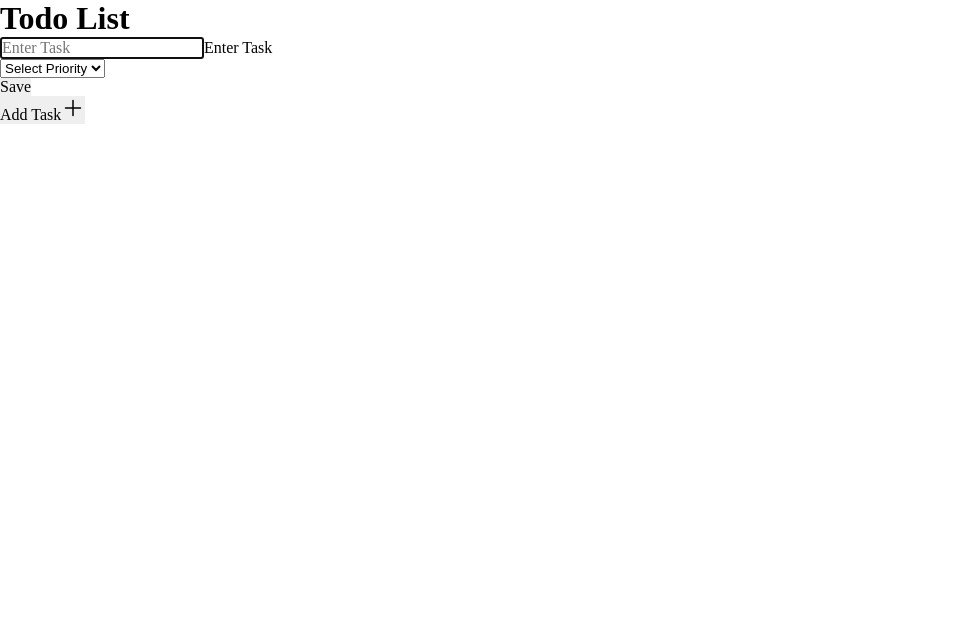
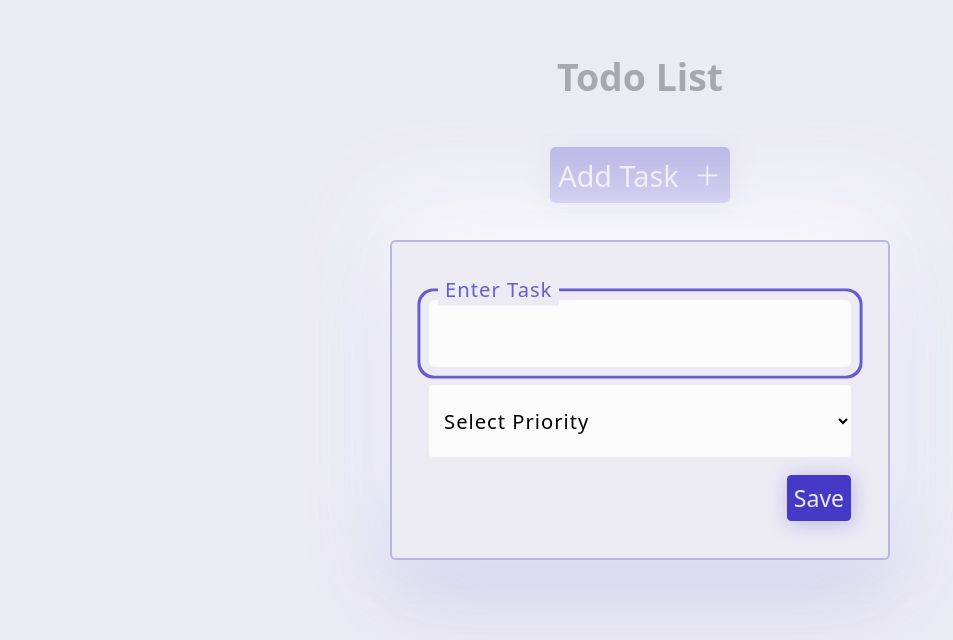
Before and after one commit to Imran-A-K/Qtec-To-Do, a React (Vite) app: page / in a window 1280 px wide. Both pictures are taken after a click on the button "Add Task". Shown: the top 640 px of the page, without its empty margins (0-953 px from the left). Built offline with nearby package versions, Linux system fonts and the light colour scheme.

Commit message:
Added form stylings

```diff
--- a/src/index.css
+++ b/src/index.css
@@ -60,3 +60,217 @@
     color-scheme: light;
   }
 }
+
+:root[color-scheme="dark"] {
+  --bg: var(--bg--dark);
+  --txt: var(--txt--dark);
+  --accent: var(--accent--dark);
+  --accent1: var(--accent1--dark);
+  --muted: var(--muted--dark);
+  color-scheme: dark;
+}
+
+:root[color-scheme="light"] {
+  --bg: var(--bg--light);
+  --txt: var(--txt--light);
+  --accent: var(--accent--light);
+  --accent1: var(--accent1--light);
+  --muted: var(--muted--light);
+  color-scheme: light;
+}
+
+@media screen and (max-width: 768px) {
+  :root {
+    --_size: 1.3rem;
+  }
+}
+
+/* prefers reduced motion */
+@media (prefers-reduced-motion: reduce) {
+  :root {
+    --_tspeed_slow: 50ms;
+    --_tspeed_fast: 50ms;
+  }
+}
+
+body {
+  min-height: 100vh;
+  display: grid;
+  justify-items: center;
+  font-family: system-ui, -apple-system, BlinkMacSystemFont, "Segoe UI", Roboto,
+    Oxygen, Ubuntu, Cantarell, "Open Sans", "Helvetica Neue", sans-serif;
+  background-color: hsl(var(--bg));
+  color: hsl(var(--txt));
+}
+
+::selection {
+  background: hsl(var(--accent) / 0.8);
+  color: hsl(var(--bg));
+}
+
+h1 {
+  font-size: calc(var(--_size) * 1.3);
+  text-align: center;
+}
+
+.container {
+  margin: 4vmax max(calc((100vw - 70rem) / 2), 1.5rem) 6em;
+  display: grid;
+  gap: clamp(2rem, 3.5vmax, 8rem);
+  text-align: center;
+}
+
+hr {
+  border: 0;
+  height: 0.4em;
+  background-color: hsl(var(--accent) / 0.5);
+  border-radius: var(--_radius);
+}
+
+.btn {
+  max-width: fit-content;
+  display: flex;
+  place-items: center;
+  gap: 0.5em;
+  background-color: hsl(var(--accent));
+  color: hsl(var(--bg));
+  text-decoration: none;
+  padding: 0.3em;
+
+  border-radius: var(--_radius);
+  box-shadow: 0.05em 0.1em 0.9em hsl(var(--accent) / 0.3),
+    0 0 0 -0.1em hsl(var(--bg)), 0 0 0 -0.2em hsl(var(--accent));
+  transition: box-shadow var(--_tspeed_fast) var(--_ttype_squish),
+    background-color var(--_tspeed_fast) var(--_ttype_squish);
+}
+
+.btn :where(svg, img, span) {
+  pointer-events: none;
+}
+
+.btn :where(svg, img) {
+  width: var(--_size);
+  height: var(--_size);
+}
+
+.btn:where(:active, :hover) {
+  background-color: hsl(var(--accent) / 0.7);
+  box-shadow: 0 0 0 hsl(var(--accent) / 0.3), 0 0 0 -0.1em hsl(var(--bg)),
+    0 0 0 -0.2em hsl(var(--accent));
+}
+
+.btn:focus {
+  outline: none;
+}
+
+.btn:focus-visible {
+  box-shadow: 0 0 0 hsl(var(--accent) / 0.3), 0 0 0 0.2em hsl(var(--bg)),
+    0 0 0 0.4em hsl(var(--accent) / 0.7);
+}
+.addTask {
+  display: flex;
+  align-items: center;
+  justify-content: space-between;
+  gap: 0.6em;
+  font-size: var(--_size);
+}
+.todo {
+  display: flex;
+  flex-direction: column;
+  gap: 0.6em;
+  font-size: var(--_size);
+  text-align: left;
+}
+.todo > .btn {
+  margin-left: auto;
+  font-size: 0.8em;
+}
+.wrapper {
+  flex: 1 1 100%;
+  position: relative;
+  display: grid;
+  gap: 0.2em;
+}
+
+.label {
+  font-size: 0.7em;
+  pointer-events: none;
+  letter-spacing: 0.05em;
+  margin-inline: 0.45em;
+  position: absolute;
+  top: 50%;
+  transform: translateY(-50%);
+  padding: 0.1em 0.35em;
+  background-color: hsl(var(--muted));
+  transition: transform var(--_tspeed_fast) var(--_ttype_squish),
+    background-color var(--_tspeed_fast) var(--_ttype_squish);
+}
+
+.input {
+  border: none;
+  border-radius: var(--_radius);
+  padding: 0.35em 0.55em;
+  width: 100%;
+  background-color: hsl(var(--muted));
+  caret-color: hsl(var(--accent));
+  box-shadow: 0 0 0 -0.1em hsl(var(--bg)), 0 0 0 -0.2em hsl(var(--accent) / 0.8);
+  transition: box-shadow var(--_tspeed_fast) var(--_ttype_squish);
+}
+
+.input:focus {
+  outline: none;
+  box-shadow: 0 0 0 0.3em hsl(var(--bg)), 0 0 0 0.4em hsl(var(--accent) / 0.8);
+  padding: 0;
+}
+.select {
+  border: none;
+  border-radius: var(--_radius);
+  padding: 0.35em 0.55em;
+  width: 100%;
+  background-color: hsl(var(--muted));
+  font: inherit;
+  caret-color: hsl(var(--accent));
+  cursor: pointer;
+  font-size: 0.7em;
+  letter-spacing: 0.05em;
+  box-shadow: 0 0 0 -0.1em hsl(var(--bg)), 0 0 0 -0.2em hsl(var(--accent) / 0.8);
+  transition: box-shadow var(--_tspeed_fast) var(--_ttype_squish);
+}
+
+.select:focus {
+  outline: none;
+  box-shadow: 0 0 0 0.3em hsl(var(--bg)), 0 0 0 0.4em hsl(var(--accent) / 0.8);
+  padding: 0;
+}
+
+.input:focus ~ .label,
+.input:not(:placeholder-shown) ~ .label {
+  transform: translate3d(0, -3em, 0);
+  background-color: hsl(var(--bg));
+  color: hsl(var(--accent) / 0.8);
+}
+
+.input::placeholder {
+  opacity: 0;
+}
+
+[role="dialog"] {
+  position: fixed;
+  z-index: 100;
+  inset: 0;
+  padding-inline: 2vmax;
+  display: grid;
+  place-items: center;
+  background-color: hsl(var(--bg) / 0.7);
+}
+
+[role="dialog"] .todo {
+  max-width: 80ch;
+  min-width: 30ch;
+  min-height: 40vh;
+  padding: 2em 1.3em 1.3em;
+  background-color: hsl(var(--bg));
+  border-radius: var(--_radius);
+  border: 0.1em solid hsl(var(--accent) / 0.3);
+  box-shadow: 0 -1em 3em hsl(var(--muted)), 0 1em 3em hsl(var(--accent) / 0.2);
+}
```
